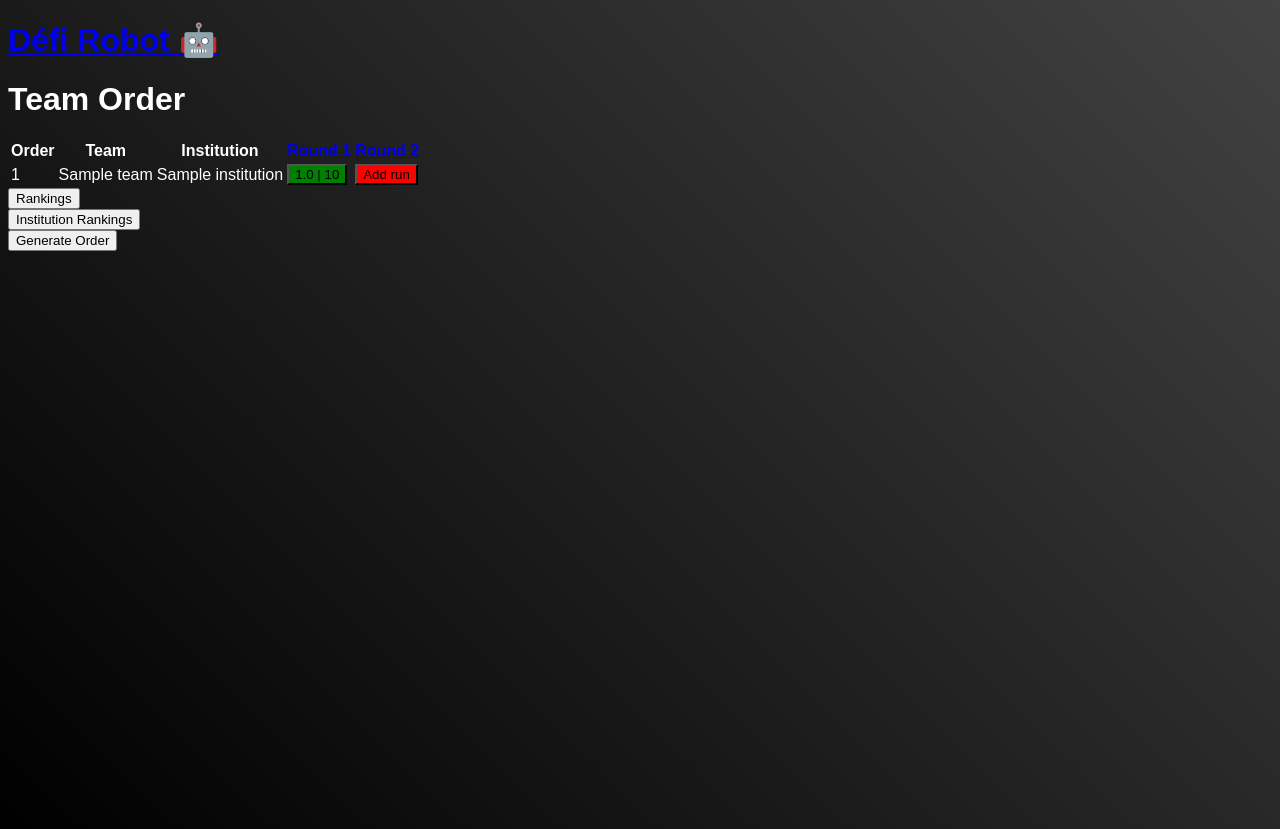
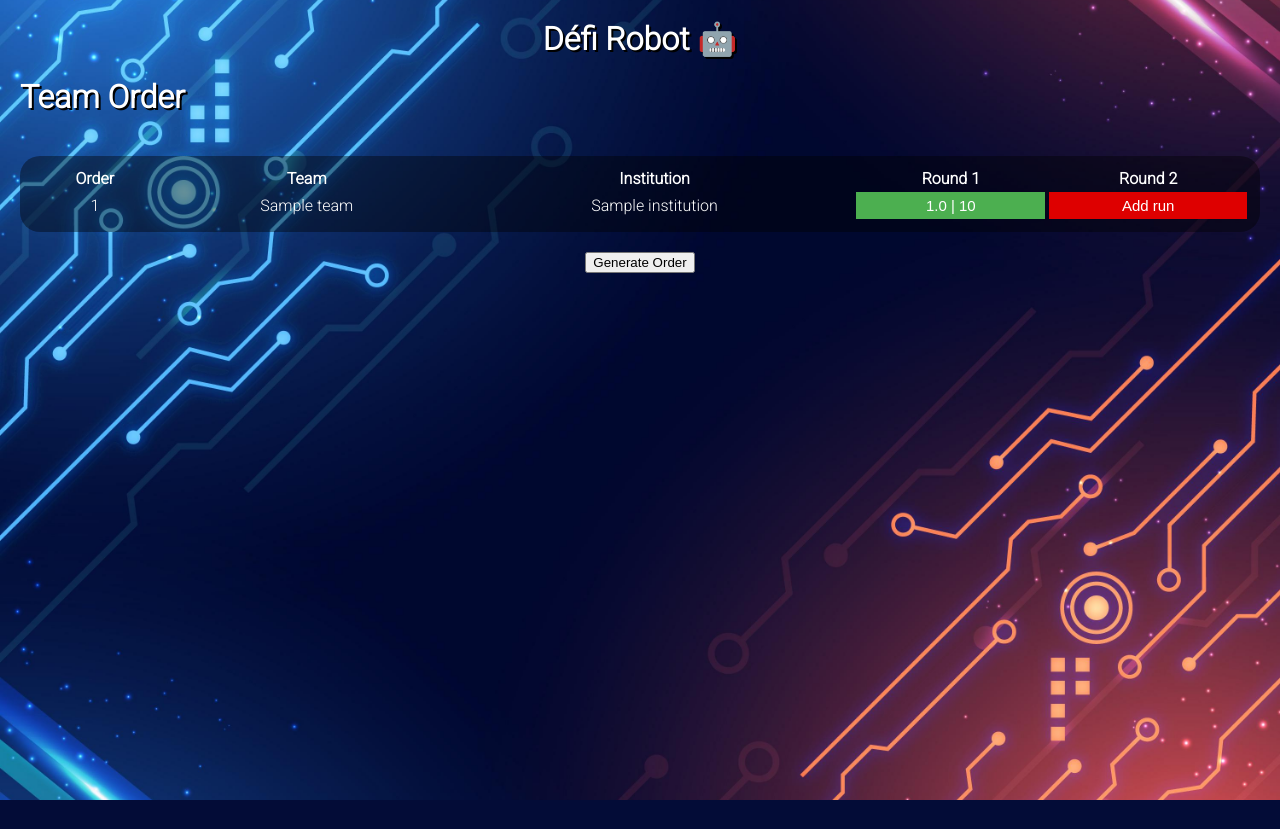
Before and after one commit to LucasJeanpierre/DefiRobotManager, a Django app: page /teamList/ in a window 1280 px wide. After the commit the page ends 800 px from the top, so only its background shows below. Run offline with Django 4.2, Linux system fonts and the light colour scheme; tables that the repository leaves empty hold one stand-in row (values such as "Sample post").

Commit message:
update style team list

```diff
--- a/stats/static/stats/style.css
+++ b/stats/static/stats/style.css
@@ -1,16 +1,22 @@
+* {
+    box-sizing: border-box;
+    margin: 0;
+}
+
 body {
     font-family: sans-serif;
-    background: linear-gradient(45deg, #000, #424242);
+    background-image: url("/static/stats/images/background.jpg");
+    background-position: center;
+    background-repeat: no-repeat;
+    background-size: cover;
     color: #fff;
     min-height: 100vh;
+    font-family: 'Roboto', sans-serif;
 }
-
 
 .container {
     flex-wrap: wrap;
 }
-
-
 
 .podium__container {
     margin-top: 10%;
@@ -168,3 +174,80 @@ body {
     text-decoration: none;
     cursor: pointer;
 }
+
+.main_title {
+    text-align: center;
+    text-decoration: none;
+    padding-top: 20px;
+}
+
+.main_title a {
+    color: #fff;
+    text-shadow: 2px 2px black;
+}
+
+a {
+    text-decoration: none;
+}
+
+tr {
+    margin: 50px;
+}
+
+.run_table {
+    width: 100%;
+    background-color: rgba(0, 0, 0, 0.4);
+    border-radius: 20px;
+    padding: 10px;
+}
+
+.run_table td {
+    text-align: center;
+}
+
+.run_table th a {
+    color: #fff;
+}
+
+.button_run {
+    transition-duration: 0.4s;
+    width: 100%;
+    height: 100%;
+    border: none;
+    padding: 5px;
+    font-size: 15px;
+    color: white;
+}
+
+.button_run:hover {
+
+    border-radius: 20px;
+}
+
+.green {
+    background-color: #4CAF50;
+    /* Green */
+}
+
+.red {
+    background-color: #de0000;
+    /* Red */
+}
+
+.title_team_order {
+    padding: 20px;
+    text-shadow: 2px 2px black;
+}
+
+.table_container {
+    padding: 20px;
+}
+
+.div_generate_order {
+    width: 100%;
+    text-align: center;
+}
+
+.generate_order_button {
+    text-align: center;
+}
--- a/stats/templates/stats/base.html
+++ b/stats/templates/stats/base.html
@@ -9,12 +9,15 @@
     <meta name="viewport" content="width=device-width, initial-scale=1.0">
     <title>Défi Robot 🤖</title>
     <link rel="stylesheet" href="{% static 'stats/style.css' %}">
+    <link rel="preconnect" href="https://fonts.googleapis.com">
+    <link rel="preconnect" href="https://fonts.gstatic.com" crossorigin>
+    <link href="https://fonts.googleapis.com/css2?family=Roboto:wght@300&display=swap" rel="stylesheet">
     <script src="{% static 'stats/animationController.js' %}"></script>
 </head>
 
 <body>
     <div class="header">
-        <h1><a href="/">Défi Robot 🤖</a></h1>
+        <h1 class="main_title"><a href="/">Défi Robot 🤖</a></h1>
     </div>
 
     {% block content %}{% endblock %}
--- a/stats/templates/stats/teamList.html
+++ b/stats/templates/stats/teamList.html
@@ -5,10 +5,10 @@
 
 <div class="container">
 
-    <h1>Team Order</h1>
+    <h1 class="title_team_order">Team Order</h1>
 
-    <div>
-        <table>
+    <div class="table_container">
+        <table class="run_table">
             <tr>
                 <th>Order</th>
                 <th>Team</th>
@@ -24,18 +24,18 @@
                 <td>
                     {% if team.runs.0 %}
                     <form action="/admin/stats/run/{{ team.runs.0.id }}/change/" target="_blank">
-                        <input type="submit" style="background-color:green;"
+                        <input type="submit" class="button_run green"
                             value="{{ team.runs.0.time }} | {{ team.runs.0.score }}">
                     </form>
                     {% else %}
-                    <button style="background-color:red;" onclick="showModal(event)" data-team-id="{{ team.id }}"
+                    <button class="button_run red" onclick="showModal(event)" data-team-id="{{ team.id }}"
                         data-team-name="{{team }}" data-run=1>Add run</button>
                     {% endif %}
                 </td>
                 <td>
                     {% if team.runs.1 %}
                     <form action="/admin/stats/run/{{ team.runs.1.id }}/change/" target="_blank">
-                        <input type="submit" style="background-color:green;"
+                        <input type="submit" class="button_run green"
                             value="{{ team.runs.1.time }} | {{ team.runs.1.score }}">
                     </form>
                     {% else %}
@@ -44,7 +44,7 @@
                         <input type="hidden" name="num_run" value="2">
                         <input type="submit" style="background-color:red;" value="Add run">
                     </form> -->
-                    <button style="background-color:red;" onclick="showModal(event)" data-team-id="{{ team.id }}"
+                    <button class="button_run red" onclick="showModal(event)" data-team-id="{{ team.id }}"
                         data-team-name="{{team }}" data-run=2>Add run</button>
                     {% endif %}
                 </td>
@@ -54,18 +54,20 @@
 
     </div>
 
-    <form action="/stats/rankings/" method="get">
+    <!-- <form action="/stats/rankings/" method="get">
         <input type="submit" value="Rankings">
     </form>
 
     <form action="/stats/institutionRankings/" method="get">
         <input type="submit" value="Institution Rankings">
-    </form>
+    </form> -->
 
+    <div class="div_generate_order">
     <form id="form_order" action="/stats/generateOrder/" method="post">
         {% csrf_token %}
-        <input type="submit" value="Generate Order">
+        <input type="submit" class="generate_order_button" value="Generate Order">
     </form>
+    </div>
 
     <!-- The Modal -->
     <div id="myModal" class="modal">
```
Also changed, not shown: stats/static/stats/images/background.jpg (added).
